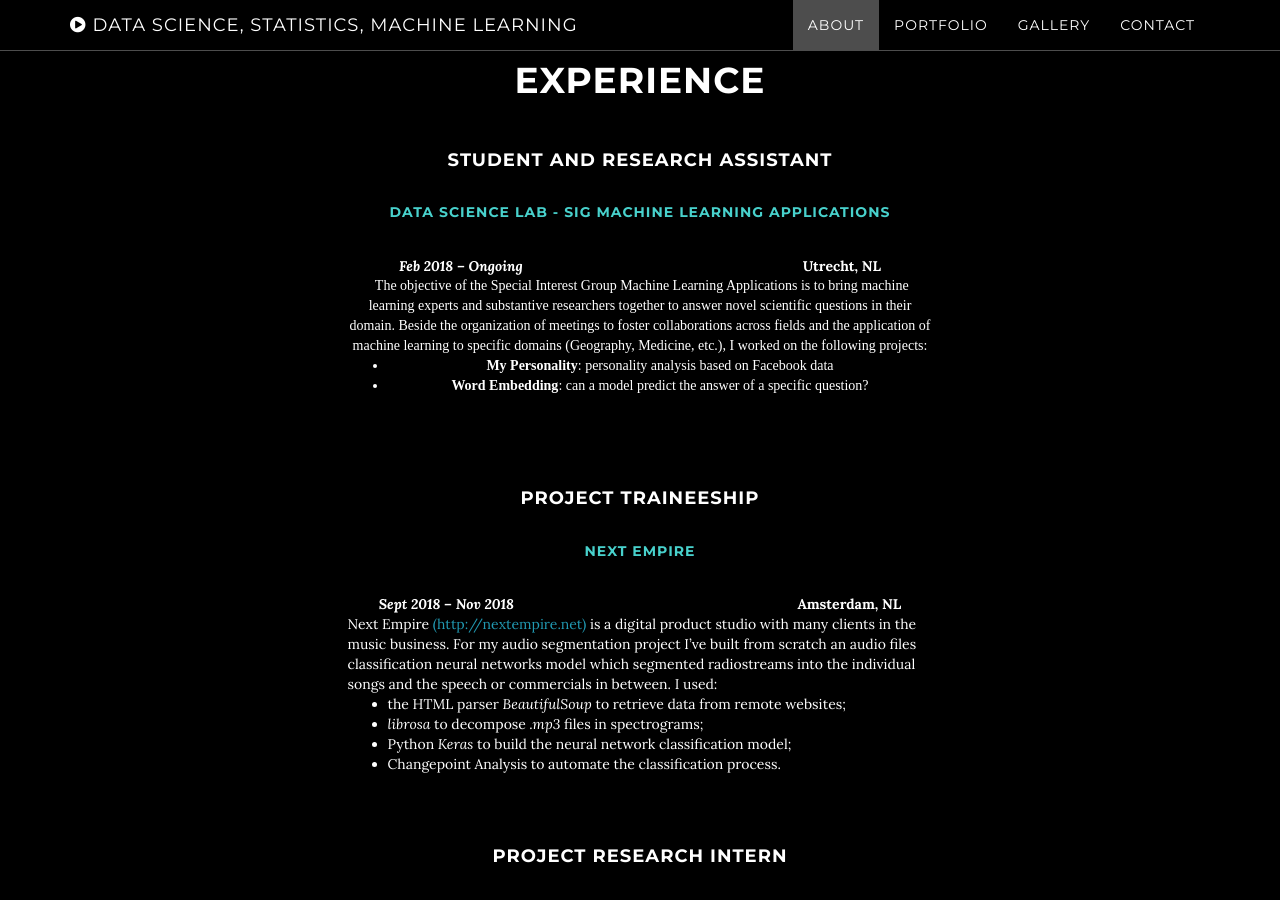
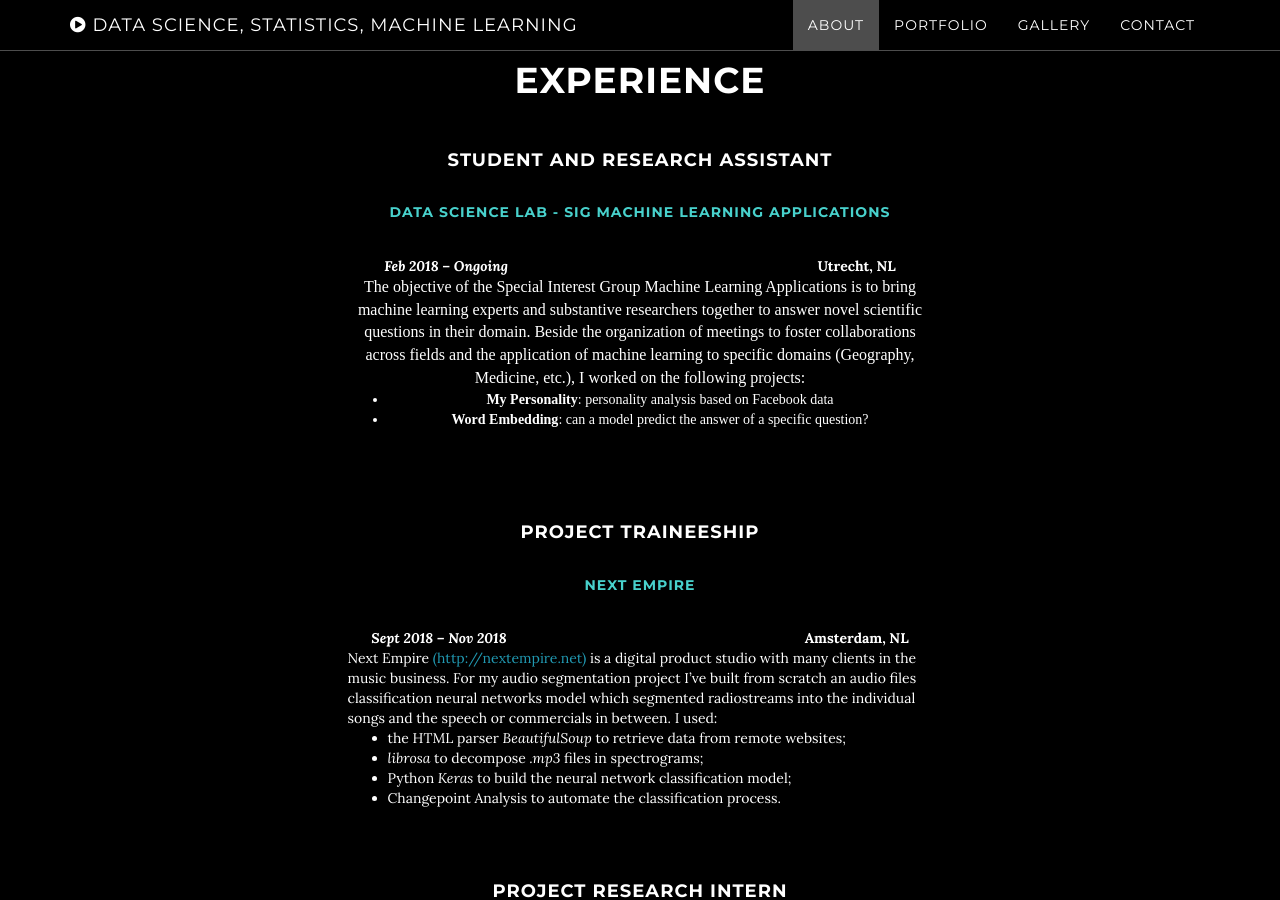
Before and after one commit to AgneseG/AgneseG.github.io, a Jekyll site: the page built from index.html, in a window 1280 px wide and 900 px high, scrolled down 1039 px. Built offline with Jekyll 4.4.1, drawn with Linux system fonts in a browser that asks for light colours.

Commit message:
Update about.html

```diff
--- a/_includes/about.html
+++ b/_includes/about.html
@@ -19,8 +19,8 @@
                 <div class="cntr">
 <h4 " >Student and Research Assistant</h4>
 <h5 style="color:#48D1CC">Data Science Lab - SIG Machine Learning Applications</h5>
-<strong  style="text-align: left;"><em>Feb 2018 &ndash; Ongoing &nbsp;</em> &nbsp;&nbsp;  &nbsp;&nbsp;&nbsp; &nbsp;&nbsp;&nbsp;&nbsp;&nbsp;&nbsp;&nbsp;&nbsp; &nbsp;  &nbsp; &nbsp; &nbsp; &nbsp; &nbsp; &nbsp; &nbsp; &nbsp; &nbsp; &nbsp;&nbsp; &nbsp; &nbsp; &nbsp; &nbsp; &nbsp; &nbsp; &nbsp; &nbsp; &nbsp; &nbsp; &nbsp; &nbsp; &nbsp; &nbsp; &nbsp; &nbsp; &nbsp; Utrecht, NL</strong>
-<div  style="font-family:Didot;" style="text-align: left;">&nbsp;The objective of the Special Interest Group Machine Learning Applications is to bring machine learning experts and substantive researchers together to answer novel scientific questions in their domain. Beside the organization of meetings to foster collaborations across fields and the application of machine learning to specific domains (Geography, Medicine, etc.), I worked on the following projects:</div>
+<strong  style="text-align: left;"><em>Feb 2018 &ndash; Ongoing &nbsp;</em> &nbsp;&nbsp;&nbsp;&nbsp;&nbsp;&nbsp;&nbsp;&nbsp;&nbsp;&nbsp;  &nbsp;&nbsp;&nbsp; &nbsp;&nbsp;&nbsp;&nbsp;&nbsp;&nbsp;&nbsp;&nbsp; &nbsp;  &nbsp; &nbsp; &nbsp; &nbsp; &nbsp; &nbsp; &nbsp; &nbsp; &nbsp; &nbsp;&nbsp; &nbsp; &nbsp; &nbsp; &nbsp; &nbsp; &nbsp; &nbsp; &nbsp; &nbsp; &nbsp; &nbsp; &nbsp; &nbsp; &nbsp; &nbsp; &nbsp; &nbsp; Utrecht, NL</strong>
+<div  style="font-family:Didot;font-size:16px;font-weight:500;" style="text-align: left;">The objective of the Special Interest Group Machine Learning Applications is to bring machine learning experts and substantive researchers together to answer novel scientific questions in their domain. Beside the organization of meetings to foster collaborations across fields and the application of machine learning to specific domains (Geography, Medicine, etc.), I worked on the following projects:</div>
 <ul>
 <li  style="font-family:Didot;" style="text-align: left;"><strong>My Personality</strong>: personality analysis based on Facebook data</li>
 <li  style="font-family:Didot;" style="text-align: left;"><strong>Word Embedding</strong>: can a model predict the answer of a specific question?</li>
@@ -29,7 +29,7 @@
                         <div class="cntr">
 <h4 >Project Traineeship</h4>
 <h5  style="color:#48D1CC">Next Empire</h5>
-<strong  style="text-align: left;"><em>Sept 2018 &ndash; Nov 2018</em> &nbsp;&nbsp; &nbsp;&nbsp;&nbsp; &nbsp;&nbsp;&nbsp;&nbsp;&nbsp;&nbsp; &nbsp; &nbsp; &nbsp; &nbsp; &nbsp; &nbsp; &nbsp; &nbsp; &nbsp; &nbsp;&nbsp; &nbsp; &nbsp; &nbsp; &nbsp; &nbsp;&nbsp; &nbsp; &nbsp; &nbsp; &nbsp; &nbsp;  &nbsp; &nbsp; &nbsp; &nbsp; &nbsp; &nbsp; &nbsp; &nbsp; &nbsp; &nbsp; Amsterdam, NL</strong>
+<strong  style="text-align: left;"><em>Sept 2018 &ndash; Nov 2018</em> &nbsp;&nbsp;&nbsp;&nbsp;&nbsp;&nbsp; &nbsp;&nbsp;&nbsp; &nbsp;&nbsp;&nbsp;&nbsp;&nbsp;&nbsp; &nbsp; &nbsp; &nbsp; &nbsp; &nbsp; &nbsp; &nbsp; &nbsp; &nbsp; &nbsp;&nbsp; &nbsp; &nbsp; &nbsp; &nbsp; &nbsp;&nbsp; &nbsp; &nbsp; &nbsp; &nbsp; &nbsp;  &nbsp; &nbsp; &nbsp; &nbsp; &nbsp; &nbsp; &nbsp; &nbsp; &nbsp; &nbsp; Amsterdam, NL</strong>
 <div style="text-align: left;">Next Empire <a href="http://nextempire.net">(http://nextempire.net)</a>&nbsp;is a digital product studio with many clients in the music business. For my audio segmentation project I&rsquo;ve built from scratch an audio files classification neural networks model which segmented radiostreams into the individual songs and the speech or commercials in between. I used:</div>
 <ul>
 <li  style="text-align: left;">the HTML parser <em>BeautifulSoup</em> to retrieve data from remote websites;</li>
```
